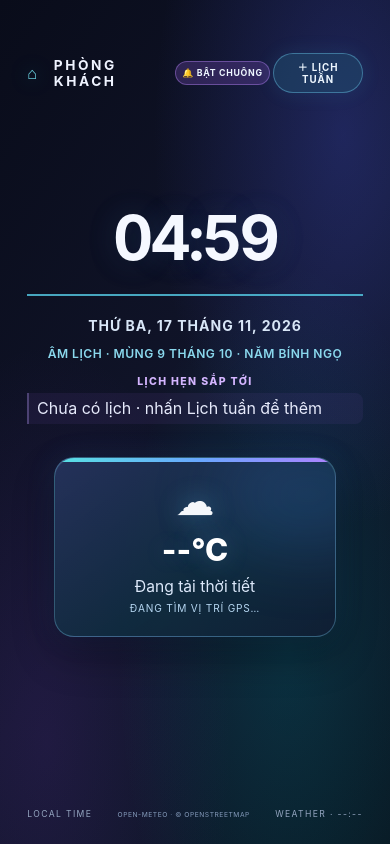
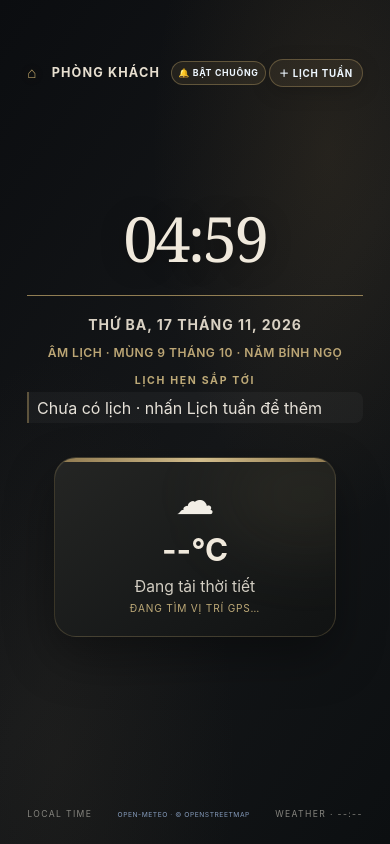
Before and after one commit to nhatvubigc/IPad-clock, a plain HTML site: page index.html in a window 390 px wide. Drawn offline with Linux system fonts and the light colour scheme.

Commit message:
Give the wall clock a refined luxury design

```diff
--- a/index.html
+++ b/index.html
@@ -11,7 +11,7 @@
 * { box-sizing: border-box; }
 html, body {
   margin: 0; width: 100%; min-height: 100%; overflow: hidden;
-  background: #080b18; color: #f4f7fb;
+  background: #090b0e; color: #f2eee6;
   font-family: -apple-system, BlinkMacSystemFont, "Helvetica Neue", Arial, sans-serif;
 }
 body {
@@ -23,33 +23,32 @@ body {
   position: relative; width: 100vw; height: 100vh; min-height: 320px;
   padding: 5vh 6vw; overflow: hidden;
   background:
-    radial-gradient(ellipse at 88% 16%, rgba(67,81,211,.30), transparent 39%),
-    radial-gradient(ellipse at 74% 77%, rgba(0,192,205,.16), transparent 42%),
-    radial-gradient(ellipse at 12% 88%, rgba(115,53,186,.16), transparent 38%),
-    linear-gradient(125deg, #090c1a 0%, #11152b 53%, #091621 100%);
+    radial-gradient(ellipse at 84% 18%, rgba(169,132,72,.12), transparent 38%),
+    radial-gradient(ellipse at 15% 90%, rgba(102,88,64,.10), transparent 38%),
+    linear-gradient(125deg, #0b0d10 0%, #151719 54%, #0c0f11 100%);
 }
 .header {
   position: relative; z-index: 1; height: 12%;
   display: -webkit-flex; display: flex; align-items: center;
   font-size: 2.15vw; font-weight: 700;
-  letter-spacing: .19em; color: #eff3ff;
+  letter-spacing: .16em; color: #e7dfd0; white-space: nowrap;
 }
-.home-icon { font-size: 1.2em; margin-right: 14px; color: #72e4f1; text-shadow: 0 0 18px rgba(66,219,240,.55); }
+.home-icon { font-size: 1.2em; margin-right: 14px; color: #c3a76b; text-shadow: 0 0 18px rgba(195,167,107,.24); }
 .schedule-toggle, .sound-toggle, .schedule-close, .schedule-submit, .schedule-cancel, .event-action {
   color: #eef7ff; font-family: inherit; font-weight: 700; cursor: pointer;
   -webkit-appearance: none; appearance: none;
 }
 .schedule-toggle {
-  margin-left: .8vw; padding: .75em 1.05em; border: 1px solid rgba(109,202,236,.42);
-  border-radius: 999px; background: rgba(33,77,111,.55); font-size: 1.05vw;
-  letter-spacing: .10em; box-shadow: 0 0 20px rgba(58,178,222,.12);
+  margin-left: .8vw; padding: .75em 1.05em; border: 1px solid rgba(195,167,107,.35);
+  border-radius: 999px; background: rgba(195,167,107,.09); font-size: 1.05vw;
+  letter-spacing: .08em; box-shadow: 0 5px 20px rgba(0,0,0,.18);
 }
 .sound-toggle {
-  margin-left: auto; padding: .75em 1.05em; border: 1px solid rgba(189,139,255,.40);
-  border-radius: 999px; background: rgba(91,61,143,.42); font-size: 1.05vw;
+  margin-left: auto; padding: .75em 1.05em; border: 1px solid rgba(195,167,107,.38);
+  border-radius: 999px; background: rgba(195,167,107,.10); font-size: 1.05vw;
   letter-spacing: .08em; white-space: nowrap;
 }
-.sound-toggle.sound-enabled { border-color: rgba(89,228,191,.58); background: rgba(28,111,94,.42); }
+.sound-toggle.sound-enabled { border-color: rgba(150,183,130,.58); background: rgba(68,97,57,.28); }
 .content {
   position: relative; z-index: 1; height: 74%;
   display: -webkit-flex; display: flex; align-items: center;
@@ -58,35 +57,35 @@ body {
   width: 68%; padding-right: 4vw;
 }
 .time {
-  white-space: nowrap; font-weight: 750;
+  white-space: nowrap; font-family: Georgia, "Times New Roman", serif; font-weight: 400;
   font-size: 13.2vw; line-height: 1;
   letter-spacing: -0.045em; font-variant-numeric: tabular-nums;
-  color: #f5f8ff; text-shadow: 0 0 30px rgba(82,151,255,.20), 0 3px 24px rgba(0,0,0,.35);
+  color: #f0e9dc; text-shadow: 0 3px 24px rgba(0,0,0,.38);
 }
 .date {
   margin-top: 3.5vh; padding-top: 2.4vh;
-  border-top: 2px solid rgba(86,204,231,.80);
+  border-top: 1px solid rgba(195,167,107,.72);
   font-size: 2.25vw; line-height: 1.35;
   font-weight: 700; letter-spacing: .07em; white-space: nowrap;
-  color: #d8e6f7;
+  color: #d9d1c3;
 }
 .lunar-date {
-  margin-top: 1.5vh; color: #8ad8ed;
+  margin-top: 1.5vh; color: #bca675;
   font-size: 1.65vw; line-height: 1.35;
   font-weight: 600; letter-spacing: .04em; white-space: nowrap;
 }
-.upcoming-title { margin: 2.1vh 0 .7vh; color: #d4b5ff; font-size: 1.15vw; font-weight: 800; letter-spacing: .13em; }
+.upcoming-title { margin: 2.1vh 0 .7vh; color: #bda977; font-size: 1.05vw; font-weight: 700; letter-spacing: .16em; }
 .upcoming-list { display: -webkit-flex; display: flex; -webkit-flex-direction: column; flex-direction: column; gap: .55vh; }
-.upcoming-row { display: -webkit-flex; display: flex; -webkit-align-items: center; align-items: center; gap: .9vw; padding: .65vh .9vw; border-left: 2px solid rgba(165,139,221,.36); border-radius: 0 8px 8px 0; background: rgba(104,75,160,.12); color: #e6eafb; }
-.upcoming-row.is-next { border-left-color: #c28eff; background: rgba(104,75,160,.24); }
-.upcoming-time { -webkit-flex: 0 0 43%; flex: 0 0 43%; color: #b9daf1; font-size: 1.05vw; font-weight: 700; white-space: nowrap; }
-.upcoming-name { -webkit-flex: 1; flex: 1; min-width: 0; overflow: hidden; color: #f1f3ff; font-size: 1.2vw; white-space: nowrap; text-overflow: ellipsis; }
+.upcoming-row { display: -webkit-flex; display: flex; -webkit-align-items: center; align-items: center; gap: .9vw; padding: .65vh .9vw; border-left: 2px solid rgba(195,167,107,.40); border-radius: 0 8px 8px 0; background: rgba(255,255,255,.035); color: #e6e1d8; }
+.upcoming-row.is-next { border-left-color: #c3a76b; background: rgba(195,167,107,.09); }
+.upcoming-time { -webkit-flex: 0 0 43%; flex: 0 0 43%; color: #c7b88f; font-size: 1.05vw; font-weight: 700; white-space: nowrap; }
+.upcoming-name { -webkit-flex: 1; flex: 1; min-width: 0; overflow: hidden; color: #eee9df; font-size: 1.2vw; white-space: nowrap; text-overflow: ellipsis; }
 .weather {
   position: relative; overflow: hidden;
   width: 32%; height: 68%; min-width: 190px;
-  border: 1px solid rgba(111,190,228,.36); border-radius: 20px;
-  background: linear-gradient(145deg, rgba(39,52,95,.90), rgba(16,44,63,.93) 58%, rgba(16,30,52,.96));
-  box-shadow: 0 18px 42px rgba(0,0,0,.32), 0 0 30px rgba(53,130,219,.12), inset 0 1px 0 rgba(255,255,255,.08);
+  border: 1px solid rgba(195,167,107,.22); border-radius: 22px;
+  background: linear-gradient(145deg, rgba(38,39,37,.96), rgba(24,26,26,.98) 62%, rgba(17,19,19,.98));
+  box-shadow: 0 20px 48px rgba(0,0,0,.36), inset 0 1px 0 rgba(255,255,255,.06);
   display: -webkit-flex; display: flex;
   -webkit-flex-direction: column; flex-direction: column;
   -webkit-align-items: center; align-items: center;
@@ -95,21 +94,21 @@ body {
 }
 .weather:before {
   content: ""; position: absolute; z-index: 0; left: 0; right: 0; top: 0; height: 4px;
-  background: linear-gradient(90deg, #58e1e2, #6aa8ff 52%, #bd83ff);
+  background: linear-gradient(90deg, #8e784e, #d2bd8d 52%, #8e784e);
 }
 .weather:after {
   content: ""; position: absolute; z-index: 0; width: 65%; height: 65%; right: -23%; top: -12%;
-  border-radius: 50%; background: rgba(81,134,255,.17); filter: blur(34px); pointer-events: none;
+  border-radius: 50%; background: rgba(195,167,107,.08); filter: blur(34px); pointer-events: none;
 }
 .weather > div { position: relative; z-index: 1; }
-.weather-icon { font-size: 5.5vw; line-height: 1.15; text-shadow: 0 0 26px rgba(102,202,255,.40); }
-.temp { font-size: 4.4vw; font-weight: 800; margin-top: 8px; color: #fff; text-shadow: 0 0 24px rgba(114,187,255,.32); }
-.condition { color: #dce8fa; font-size: 1.9vw; margin-top: 8px; }
-.city { color: #b5d6f1; font-size: 1.25vw; line-height: 1.45; margin-top: 18px; letter-spacing: .08em; white-space: normal; }
+.weather-icon { font-size: 5.5vw; line-height: 1.15; }
+.temp { font-size: 4.4vw; font-weight: 700; margin-top: 8px; color: #f0e9dc; }
+.condition { color: #d2cdc2; font-size: 1.9vw; margin-top: 8px; }
+.city { color: #bda977; font-size: 1.25vw; line-height: 1.45; margin-top: 18px; letter-spacing: .08em; white-space: normal; }
 .footer {
   position: relative; z-index: 1; height: 14%;
   display: -webkit-flex; display: flex; align-items: flex-end;
-  justify-content: space-between; color: #95a6c1;
+  justify-content: space-between; color: #86857f;
   font-size: 1.15vw; letter-spacing: .16em;
 }
 .credits { color: #849aba; font-size: .92em; letter-spacing: .08em; white-space: nowrap; }
@@ -131,24 +130,24 @@ body {
   display: none; position: absolute; z-index: 9; top: 13vh; right: 4vw;
   width: 42vw; max-width: 520px; max-height: 76vh; overflow-y: auto;
   -webkit-overflow-scrolling: touch; padding: 2.2vh 2vw;
-  border: 1px solid rgba(117,199,235,.38); border-radius: 18px;
-  background: linear-gradient(145deg, rgba(26,37,72,.98), rgba(12,33,50,.98));
+  border: 1px solid rgba(195,167,107,.30); border-radius: 18px;
+  background: linear-gradient(145deg, rgba(35,36,34,.99), rgba(17,19,19,.99));
   box-shadow: 0 24px 70px rgba(0,0,0,.48); color: #eff5ff;
 }
 .screen.panel-open .schedule-panel { display: block; }
 .schedule-heading { display: -webkit-flex; display: flex; align-items: center; justify-content: space-between; margin-bottom: 1.8vh; }
-.schedule-heading h2 { margin: 0; font-size: 1.65vw; letter-spacing: .08em; }
+.schedule-heading h2 { margin: 0; font-size: 1.65vw; letter-spacing: .08em; color: #e7dfd0; }
 .schedule-close { width: 40px; height: 40px; border: 1px solid rgba(255,255,255,.18); border-radius: 50%; background: rgba(255,255,255,.08); font-size: 20px; }
 .schedule-form { display: -webkit-flex; display: flex; -webkit-flex-wrap: wrap; flex-wrap: wrap; gap: 10px; align-items: flex-end; }
-.schedule-field { display: -webkit-flex; display: flex; -webkit-flex-direction: column; flex-direction: column; gap: 6px; color: #aec7e2; font-size: 12px; letter-spacing: .06em; }
+.schedule-field { display: -webkit-flex; display: flex; -webkit-flex-direction: column; flex-direction: column; gap: 6px; color: #c7b88f; font-size: 12px; letter-spacing: .06em; }
 .schedule-field.title-field { -webkit-flex: 1 1 100%; flex: 1 1 100%; }
 .schedule-field.day-field { -webkit-flex: 1 1 45%; flex: 1 1 45%; }
 .schedule-field.time-field { -webkit-flex: 0 0 34%; flex: 0 0 34%; }
 .schedule-field input, .schedule-field select {
-  width: 100%; min-height: 42px; padding: 9px 10px; border: 1px solid rgba(141,177,220,.32);
-  border-radius: 9px; background: rgba(7,14,31,.78); color: #fff; font: 16px -apple-system, BlinkMacSystemFont, "Helvetica Neue", Arial, sans-serif;
+  width: 100%; min-height: 42px; padding: 9px 10px; border: 1px solid rgba(195,167,107,.28);
+  border-radius: 9px; background: rgba(9,11,12,.88); color: #f3eee4; font: 16px -apple-system, BlinkMacSystemFont, "Helvetica Neue", Arial, sans-serif;
 }
-.schedule-submit, .schedule-cancel { min-height: 42px; padding: 9px 14px; border: 0; border-radius: 9px; background: linear-gradient(100deg,#298dd1,#6858d6); font-size: 13px; letter-spacing: .05em; }
+.schedule-submit, .schedule-cancel { min-height: 42px; padding: 9px 14px; border: 0; border-radius: 9px; background: linear-gradient(100deg,#927a4a,#b59a62); color: #15130f; font-size: 13px; letter-spacing: .05em; }
 .schedule-cancel { display: none; background: rgba(255,255,255,.12); }
 .schedule-status { min-height: 20px; margin: 10px 0; color: #8edff0; font-size: 13px; }
 .schedule-list { display: -webkit-flex; display: flex; -webkit-flex-direction: column; flex-direction: column; gap: 8px; }
@@ -159,7 +158,7 @@ body {
 .event-action { min-width: 38px; min-height: 38px; padding: 5px; border: 1px solid rgba(160,189,225,.2); border-radius: 8px; background: rgba(255,255,255,.07); font-size: 12px; }
 @media (orientation: portrait) {
   .screen { padding: 3vh 7vw; }
-  .header { height: 12%; font-size: 3.5vw; }
+  .header { height: 12%; font-size: 3.25vw; letter-spacing: .09em; }
   .schedule-toggle { font-size: 2.5vw; padding: .65em .9em; }
   .sound-toggle { font-size: 2.25vw; padding: .65em .75em; }
   .content { height: 76%; -webkit-flex-direction: column; flex-direction: column; justify-content: center; }
@@ -639,9 +638,11 @@ function loadLocality(lat, lon) {
       var address = JSON.parse(xhr.responseText).address || {};
       var city = address.city || address.town || address.municipality;
       var province = address.province || address.state || address.county;
+      var cityName = city ? city.replace(/^Thành phố\s+/i, "") : "";
+      var provinceName = province ? province.replace(/^Thành phố\s+/i, "") : "";
       var label = [];
-      if (city) label.push("TP. " + city);
-      if (province && (!city || province.toLowerCase() !== city.toLowerCase())) label.push("TỈNH " + province);
+      if (cityName) label.push("TP. " + cityName);
+      if (provinceName && (!cityName || provinceName.toLowerCase() !== cityName.toLowerCase())) label.push("TỈNH " + provinceName);
       if (!label.length && address.state) label.push("TỈNH/TP " + address.state);
       document.getElementById("city").textContent = label.length ? label.join(" · ") : "CHƯA CÓ TÊN THÀNH PHỐ/TỈNH";
     } catch(e) {
```
